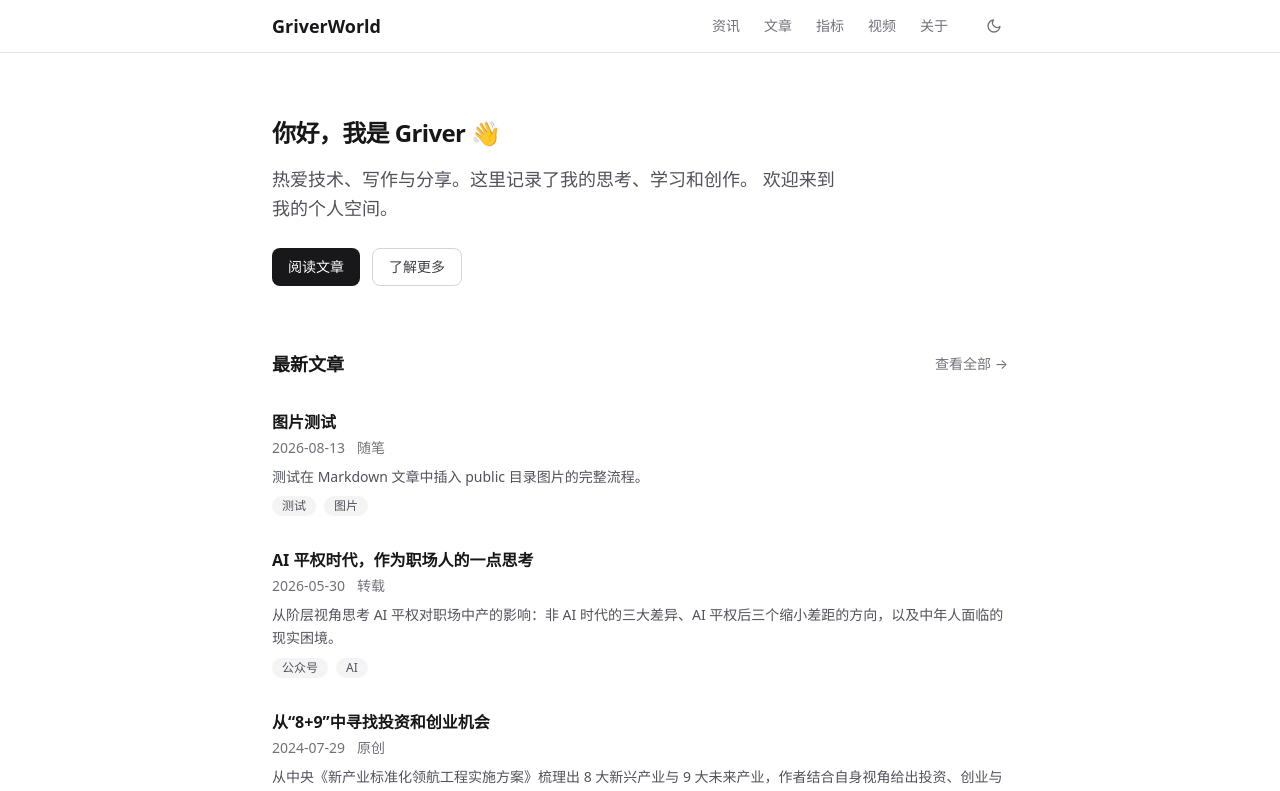
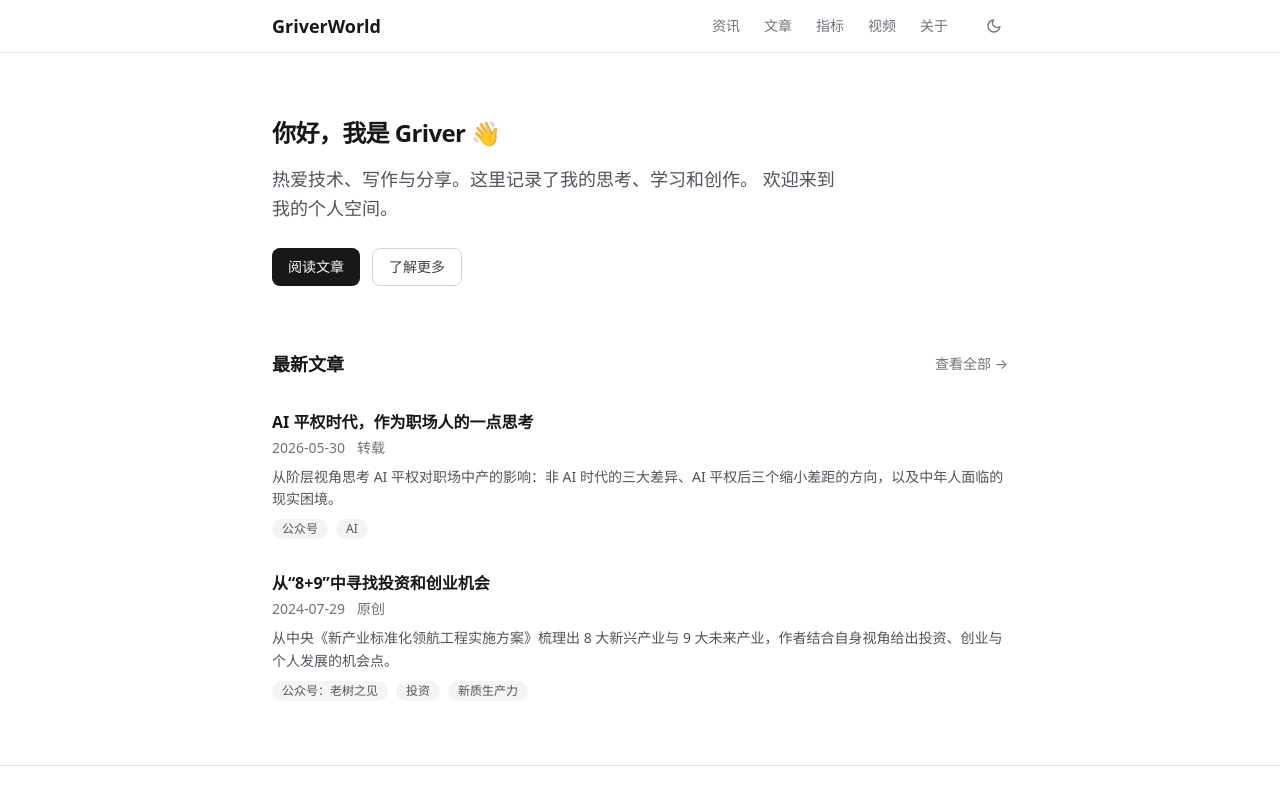
Before and after one commit to SparkOldtree/griverworld, a Next.js app: page / in a window 1280 px wide. Shown: the top 791 px of the page. Built offline with nearby package versions, Linux system fonts and the light colour scheme.

Commit message:
chore: 删除图片测试文章并更新关于页面

```diff
--- a/content/articles/image-test.md
+++ /dev/null
@@ -1,27 +0,0 @@
----
-title: "图片测试"
-date: "2026-08-13"
-tags:
-  - 测试
-  - 图片
-category: "随笔"
-summary: "测试在 Markdown 文章中插入 public 目录图片的完整流程。"
-cover: "/images/logo2.png"
-draft: false
----
-
-## 图片插入测试
-
-这是一篇专门用来测试图片插入的文章。
-
-下面的图片存放在项目的 `public/images/` 目录中，通过相对网站根路径的方式引用：
-
-![图片测试：Griver Logo](/images/logo2.png)
-
-## 说明
-
-- 图片文件：`public/images/logo2.png`
-- 引用路径：`/images/logo2.png`
-- `public` 目录下的资源会在构建后自动映射到网站根目录
-
-如果图片能正常显示，说明图片存储与引用流程都已跑通。
--- a/src/app/about/page.tsx
+++ b/src/app/about/page.tsx
@@ -3,7 +3,7 @@ export default function AboutPage() {
     <div className="mx-auto w-full max-w-3xl px-4 py-16">
       <h1 className="mb-10 text-xl font-bold">关于</h1>
       <p className="text-zinc-600 dark:text-zinc-400">
-        这是Griver的AI内容世界，当前处于实验阶段，会不断迭代
+        很高兴您能走入Griver的世界！这里有我关注的信息，也有我自己的创作；未来也会有更多有趣的东西，毕竟AI让每个人的能力都大大增强了。另外，也欢迎关注我的微信公众号：老树之见！（若有个人交流需求，欢迎邮件huchenchuan@hotmail.com）
       </p>
     </div>
   );
```
